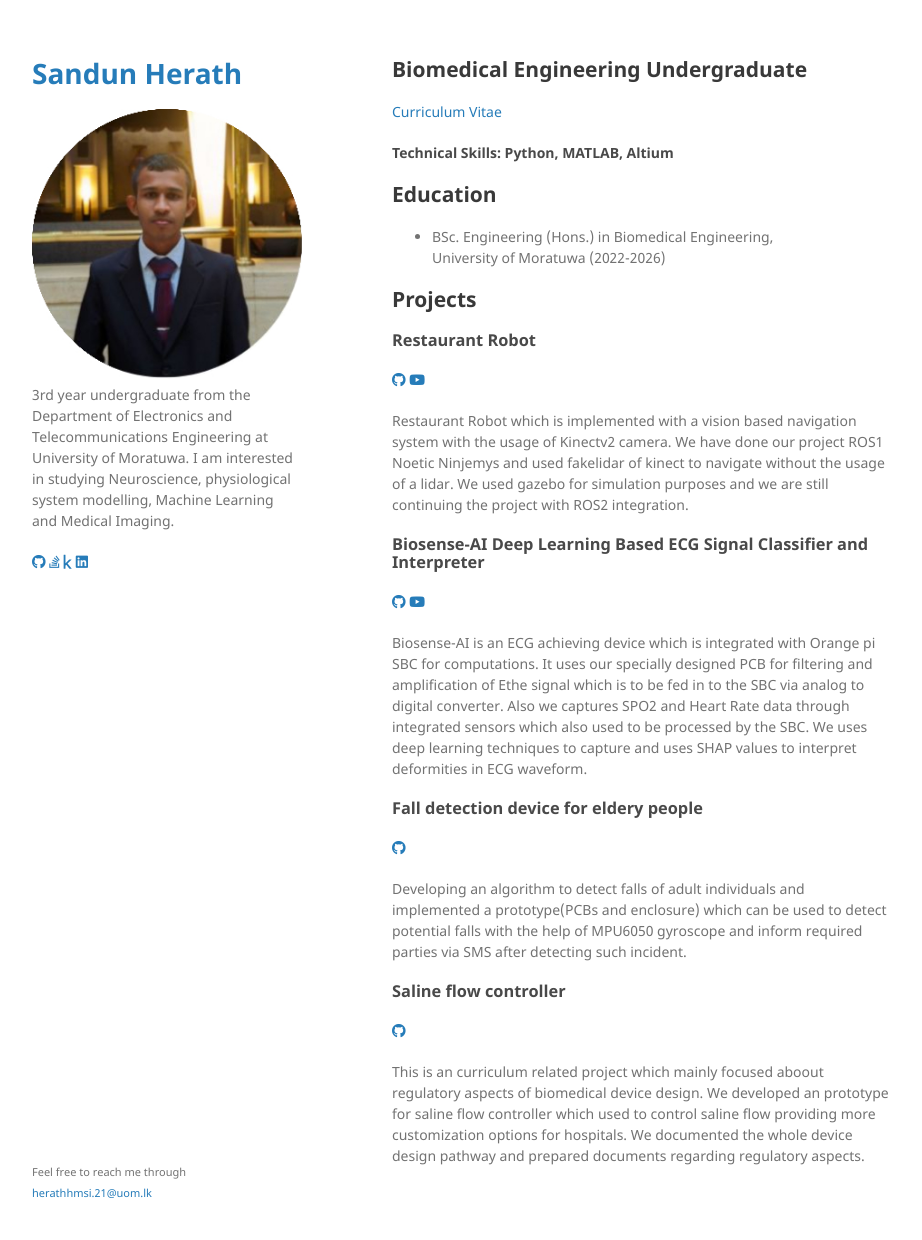
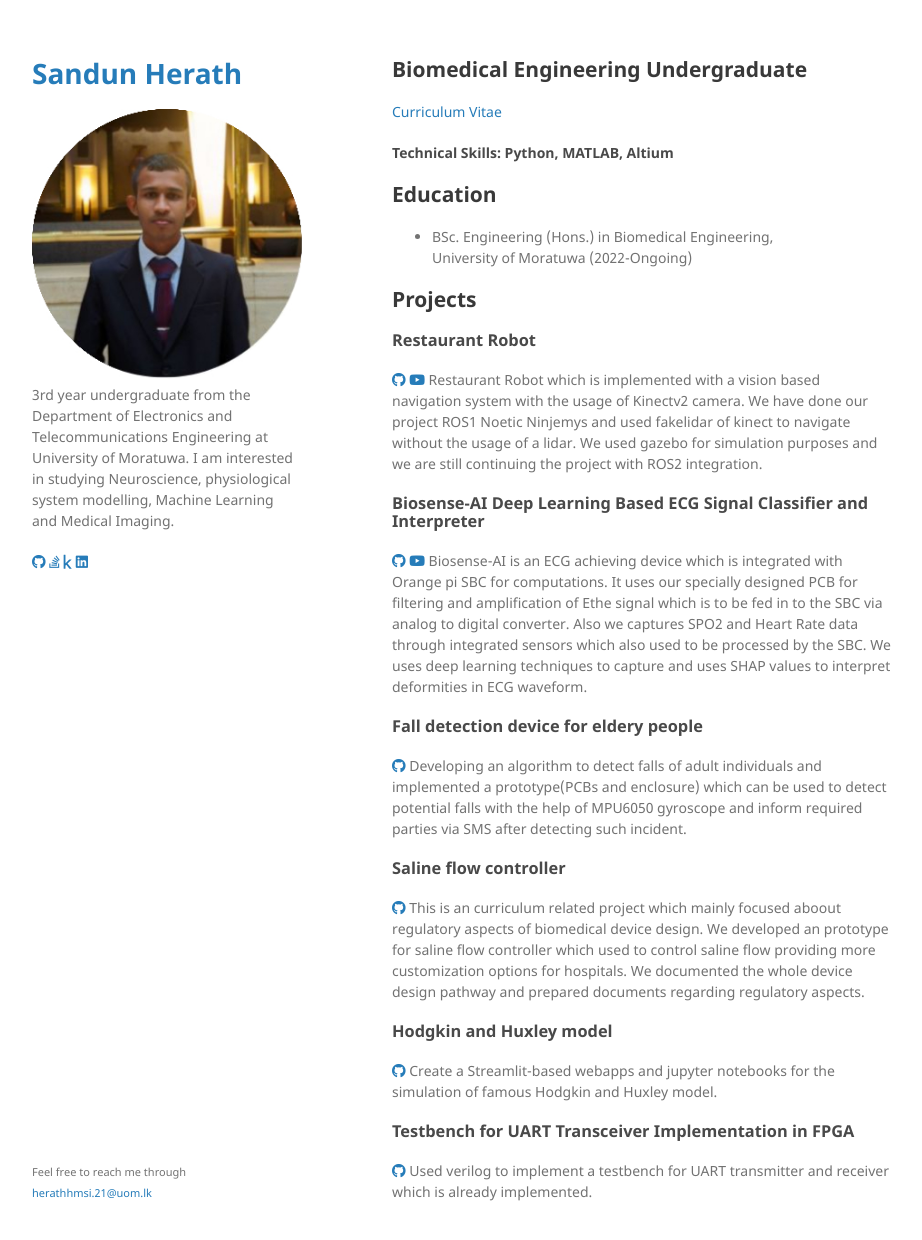
Before and after one commit to sandun21/sandun21.github.io, a Jekyll site: the page built from index.md, in a window 1280 px wide and 1272 px high. Shown: the top 1240 px of the window, without its empty margins (178-1100 px from the left). Built offline with Jekyll 4.4.1, drawn with Linux system fonts in a browser that asks for light colours; our own code applies the rules of GitHub Pages for plain Markdown files.

Commit message:
Update index.md

```diff
--- a/index.md
+++ b/index.md
@@ -9,26 +9,31 @@ layout: default
 
 ## Education
 - BSc. Engineering (Hons.) in Biomedical Engineering,\
-   University of Moratuwa                  (2022-2026)
+   University of Moratuwa                  (2022-Ongoing)
 
 
 ## Projects
 ### Restaurant Robot
 [<i class="fab fa-github"></i>](https://github.com/LUNA-Vision-based-Restaurant-Robot) [<i class="fab fa-youtube"></i>]([https://www.youtube.com/watch?v=8SEWwqLYNFU](https://youtube.com/@robotluna?si=S4_BzK16-BDqDsv9))
-
 Restaurant Robot which is implemented with a vision based navigation system with the usage of Kinectv2 camera. We have done our project ROS1 Noetic Ninjemys and used fakelidar of kinect to navigate without the usage of a lidar. We used gazebo for simulation purposes and we are still continuing the project with ROS2 integration.
 
 ### Biosense-AI Deep Learning Based ECG Signal Classifier and Interpreter
 [<i class="fab fa-github"></i>](https://github.com/BioSense-AI) [<i class="fab fa-youtube"></i>](https://www.youtube.com/watch?v=8SEWwqLYNFU)
-
 Biosense-AI is an ECG achieving device which is integrated with Orange pi SBC for computations. It uses our specially designed PCB for filtering and amplification of Ethe signal which is to be fed in to the SBC via analog to digital converter. Also we captures SPO2 and Heart Rate data through integrated sensors which also used to be processed by the SBC. We uses deep learning techniques to capture and uses SHAP values to interpret deformities in ECG waveform.
 
 ### Fall detection device for eldery people
 [<i class="fab fa-github"></i>](https://github.com/Medmindz)
-
 Developing an algorithm to detect falls of adult individuals and implemented a prototype(PCBs and enclosure) which can be used to detect potential falls with the help of MPU6050 gyroscope and inform required parties via SMS after detecting such incident.
 
 ### Saline flow controller
 [<i class="fab fa-github"></i>](https://github.com/JayxTG/Automated_Saline_Pump.git)
+This is an curriculum related project which mainly focused aboout regulatory aspects of biomedical device design. We developed an prototype for saline flow controller which used to control saline flow providing more customization options for hospitals. We documented the whole device design pathway and prepared documents regarding regulatory aspects.
 
-This is an curriculum related project which mainly focused aboout regulatory aspects of biomedical device design. We developed an prototype for saline flow controller which used to control saline flow providing more customization options for hospitals. We documented the whole device design pathway and prepared documents regarding regulatory aspects.
+### Hodgkin and Huxley model
+[<i class="fab fa-github"></i>]([https://github.com/JayxTG/FPGA_UART.git](https://github.com/sandun21/hodgkin-huxley.git))
+Create a Streamlit-based webapps and jupyter notebooks for the simulation of famous Hodgkin and Huxley model.
+
+
+### Testbench for UART Transceiver Implementation in FPGA
+[<i class="fab fa-github"></i>](https://github.com/JayxTG/FPGA_UART.git)
+Used verilog to implement a testbench for UART transmitter and receiver which is already implemented.
```
